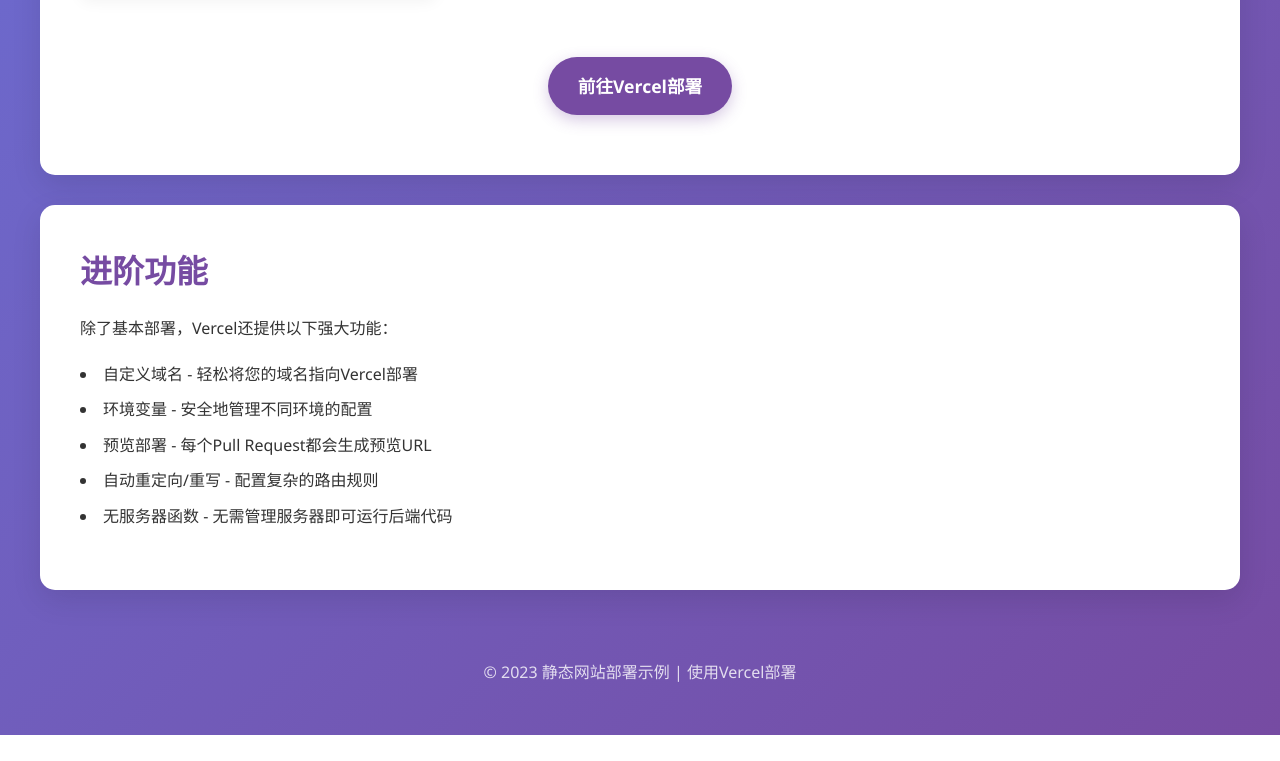
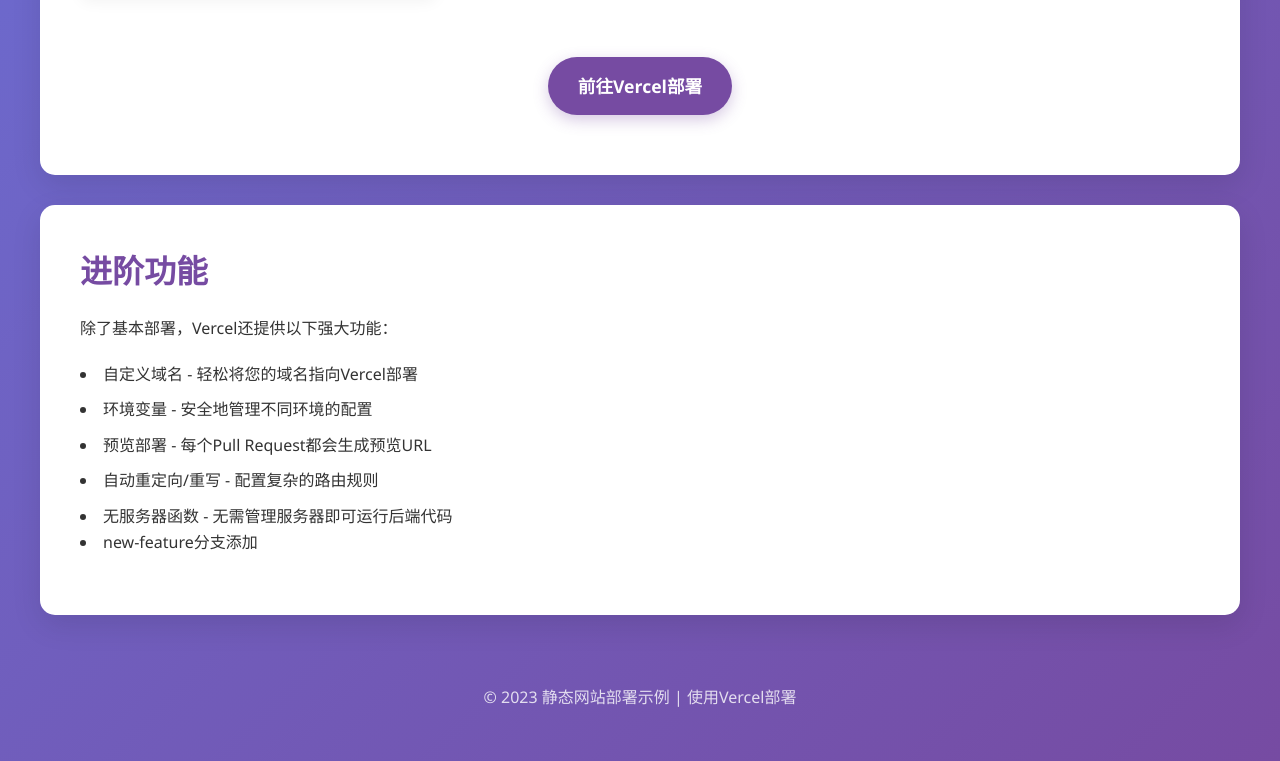
Before and after one commit to selectBy/my-statci-site, a plain HTML site: page index.html in a window 1280 px wide. Shown: the part 1519-2280 px from the top of the page. Before the commit the page ends 2254 px from the top, so only its background shows below. Drawn offline with Linux system fonts and the light colour scheme.

Commit message:
new-feature updated

```diff
--- a/index.html
+++ b/index.html
@@ -236,6 +236,7 @@
                 <li style="margin-bottom: 10px;">预览部署 - 每个Pull Request都会生成预览URL</li>
                 <li style="margin-bottom: 10px;">自动重定向/重写 - 配置复杂的路由规则</li>
                 <li>无服务器函数 - 无需管理服务器即可运行后端代码</li>
+		<li>new-feature分支添加</li>
             </ul>
         </section>
     </div>
```
